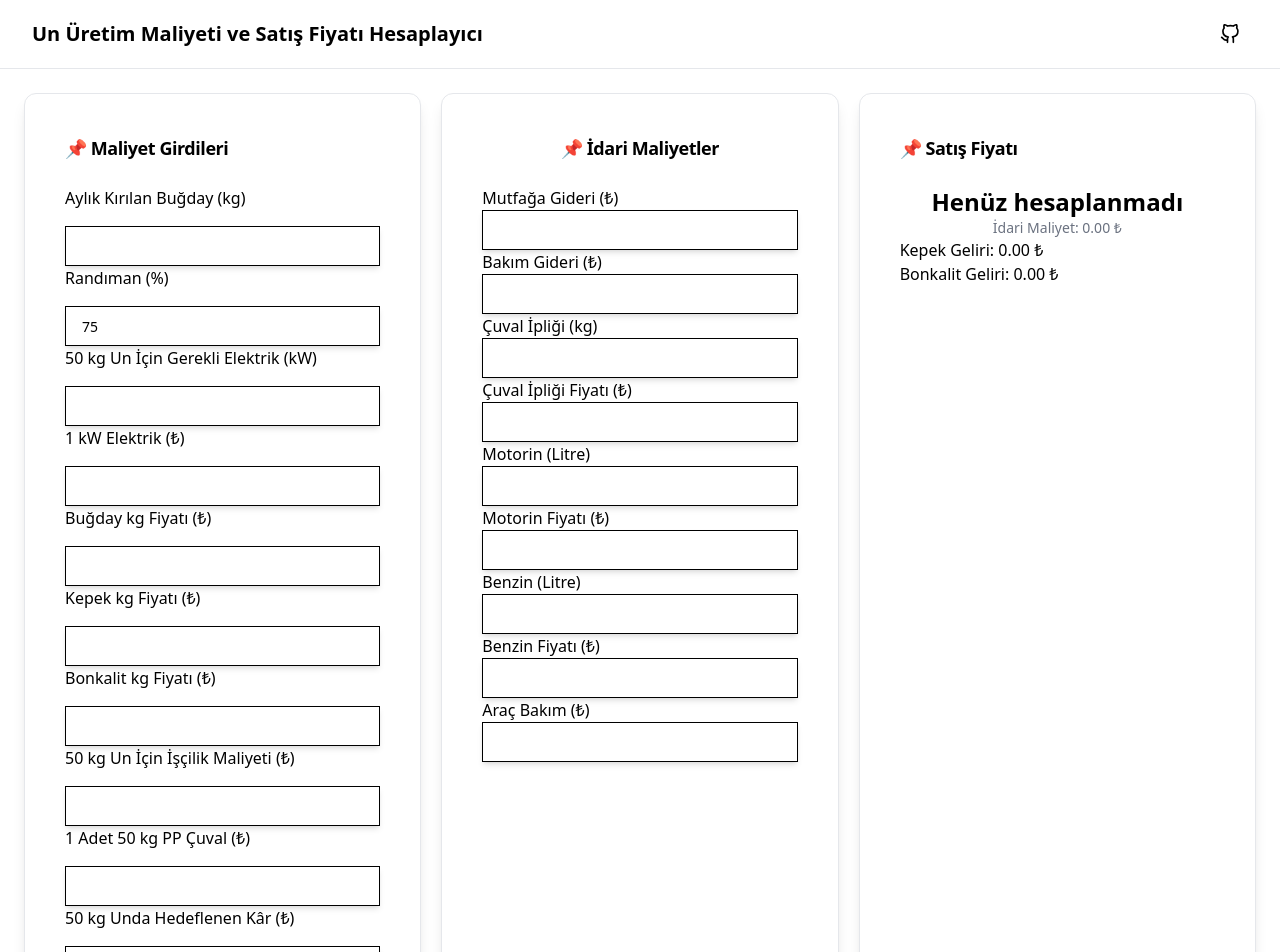
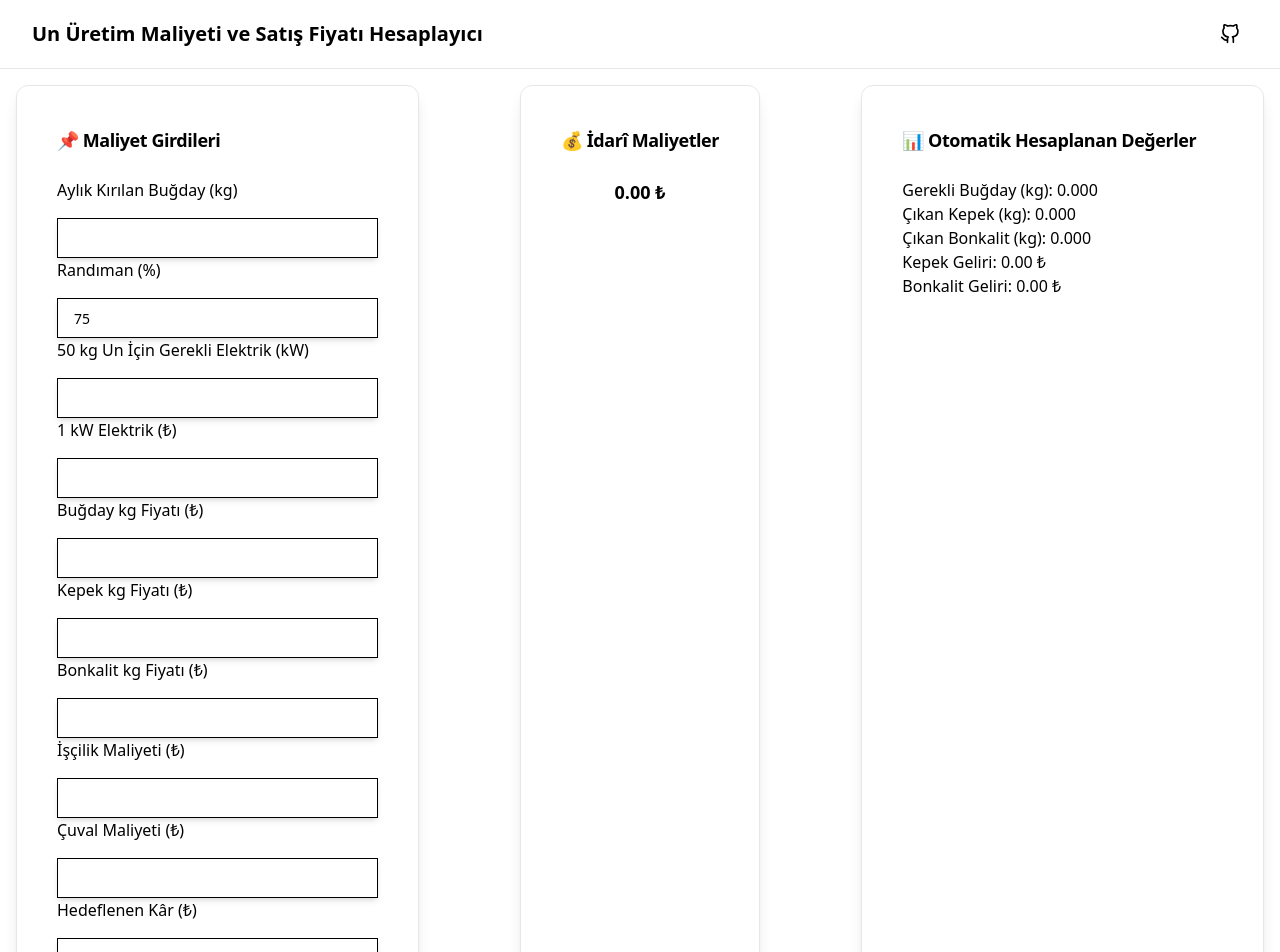
Before and after one commit to bilgehangormez/cost-and-selling-price-calculator, a Next.js app: page / in a window 1280 px wide. Shown: the top 952 px of the page. Built offline with nearby package versions, Linux system fonts and the light colour scheme.

Commit message:
Update PriceCalculator.tsx

```diff
--- a/src/components/PriceCalculator.tsx
+++ b/src/components/PriceCalculator.tsx
@@ -3,10 +3,10 @@
 import { Card, CardContent, CardHeader, CardTitle } from "@/components/ui/card";
 import { Input } from "@/components/ui/input";
 import { Label } from "@/components/ui/label";
+import { Button } from "@/components/ui/button"; // Hesapla butonu için
 import { useState } from "react";
 import { useForm } from "react-hook-form";
 import { CostCalculator } from "@/lib/calculator";
-import { Button } from "@/components/ui/button";
 
 export function PriceCalculator() {
     const [finalPrice, setFinalPrice] = useState<number | null>(null);
@@ -19,9 +19,10 @@ export function PriceCalculator() {
 
     const { register, handleSubmit } = useForm({
         defaultValues: {
+            monthly_wheat: "",
+            randiman: "75",
             electricity_kwh: "",
             electricity_price: "",
-            randiman: "75",
             wheat_price: "",
             bran_price: "",
             bonkalit_price: "",
@@ -36,20 +37,33 @@ export function PriceCalculator() {
             diesel_price: "",
             gasoline_liters: "",
             gasoline_price: "",
-            vehicle_maintenance: "",
-            monthly_wheat: ""
+            vehicle_maintenance: ""
         }
     });
 
     const formatNumber = (value: string) => parseFloat(value.replace(",", ".") || "0");
 
     const onSubmit = async (data: Record<string, string>) => {
-        const randimanValue = formatNumber(data.randiman);
-        const wheatNeeded = 5000 / randimanValue;
-        setWheatRequired(wheatNeeded);
-
         const branPrice = formatNumber(data.bran_price);
         const bonkalitPrice = formatNumber(data.bonkalit_price);
+
+        // ✅ **Buğday gereksinimini hesapla**
+        const randimanValue = formatNumber(data.randiman);
+        const wheatRequiredCalc = 5000 / randimanValue;
+        setWheatRequired(wheatRequiredCalc);
+
+        // ✅ **İdari maliyet hesaplaması**
+        const sackThreadCost = formatNumber(data.sack_thread_kg) * formatNumber(data.sack_thread_price);
+        const dieselCost = formatNumber(data.diesel_liters) * formatNumber(data.diesel_price);
+        const gasolineCost = formatNumber(data.gasoline_liters) * formatNumber(data.gasoline_price);
+        const totalAdministrativeCost =
+            formatNumber(data.kitchen_expense) +
+            formatNumber(data.maintenance_expense) +
+            sackThreadCost +
+            dieselCost +
+            gasolineCost +
+            formatNumber(data.vehicle_maintenance);
+        setAdministrativeCost(totalAdministrativeCost);
 
         const calculator = new CostCalculator(
             data.electricity_kwh.replace(",", "."),
@@ -79,13 +93,12 @@ export function PriceCalculator() {
         setBonkalitKg(result.bonkalitKg);
         setBranRevenue(result.branKg * branPrice);
         setBonkalitRevenue(result.bonkalitKg * bonkalitPrice);
-        setAdministrativeCost(result.administrativeCost);
     };
 
     return (
-        <div className="grid grid-cols-1 md:grid-cols-3 gap-6 mx-auto p-6">
+        <div className="grid grid-cols-1 md:grid-cols-3 gap-4 mx-auto p-4">
 
-            {/* 📌 Maliyet Girdileri */}
+            {/* 📌 Sol Kısım: Maliyet Girdileri */}
             <Card className="shadow-lg rounded-xl border p-4">
                 <CardHeader>
                     <CardTitle className="text-lg">📌 Maliyet Girdileri</CardTitle>
@@ -113,63 +126,41 @@ export function PriceCalculator() {
                         <Label>Bonkalit kg Fiyatı (₺)</Label>
                         <Input {...register("bonkalit_price")} />
 
-                        <Label>50 kg Un İçin İşçilik Maliyeti (₺)</Label>
+                        <Label>İşçilik Maliyeti (₺)</Label>
                         <Input {...register("labor_cost")} />
 
-                        <Label>1 Adet 50 kg PP Çuval (₺)</Label>
+                        <Label>Çuval Maliyeti (₺)</Label>
                         <Input {...register("bag_cost")} />
 
-                        <Label>50 kg Unda Hedeflenen Kâr (₺)</Label>
+                        <Label>Hedeflenen Kâr (₺)</Label>
                         <Input {...register("target_profit")} />
 
-                        <Button type="submit" className="w-full bg-blue-600 text-white">Hesapla</Button>
+                        <Button type="submit" className="mt-4 w-full bg-blue-500 text-white">
+                            Hesapla
+                        </Button>
                     </form>
                 </CardContent>
             </Card>
 
-            {/* 📌 İdari Maliyetler (ORTADA) */}
-            <Card className="shadow-lg rounded-xl border p-4 col-span-1">
+            {/* 📌 Orta Kısım: İdarî Maliyetler */}
+            <Card className="shadow-lg rounded-xl border p-4 mx-auto">
                 <CardHeader>
-                    <CardTitle className="text-lg text-center">📌 İdari Maliyetler</CardTitle>
+                    <CardTitle className="text-lg">💰 İdarî Maliyetler</CardTitle>
                 </CardHeader>
                 <CardContent>
-                    <Label>Mutfağa Gideri (₺)</Label>
-                    <Input {...register("kitchen_expense")} />
-
-                    <Label>Bakım Gideri (₺)</Label>
-                    <Input {...register("maintenance_expense")} />
-
-                    <Label>Çuval İpliği (kg)</Label>
-                    <Input {...register("sack_thread_kg")} />
-
-                    <Label>Çuval İpliği Fiyatı (₺)</Label>
-                    <Input {...register("sack_thread_price")} />
-
-                    <Label>Motorin (Litre)</Label>
-                    <Input {...register("diesel_liters")} />
-
-                    <Label>Motorin Fiyatı (₺)</Label>
-                    <Input {...register("diesel_price")} />
-
-                    <Label>Benzin (Litre)</Label>
-                    <Input {...register("gasoline_liters")} />
-
-                    <Label>Benzin Fiyatı (₺)</Label>
-                    <Input {...register("gasoline_price")} />
-
-                    <Label>Araç Bakım (₺)</Label>
-                    <Input {...register("vehicle_maintenance")} />
+                    <p className="text-center text-lg font-bold">{administrativeCost.toFixed(2)} ₺</p>
                 </CardContent>
             </Card>
 
-            {/* 📌 Satış Fiyatı ve Otomatik Hesaplanan Değerler */}
+            {/* 📌 Sağ Kısım: Satış Fiyatı ve Hesaplanan Değerler */}
             <Card className="shadow-lg rounded-xl border p-4">
                 <CardHeader>
-                    <CardTitle className="text-lg">📌 Satış Fiyatı</CardTitle>
+                    <CardTitle className="text-lg">📊 Otomatik Hesaplanan Değerler</CardTitle>
                 </CardHeader>
                 <CardContent>
-                    <p className="text-2xl font-bold text-center">{finalPrice !== null ? `${finalPrice.toFixed(2)} ₺` : "Henüz hesaplanmadı"}</p>
-                    <p className="text-sm text-gray-500 text-center">İdari Maliyet: {administrativeCost.toFixed(2)} ₺</p>
+                    <p>Gerekli Buğday (kg): {wheatRequired.toFixed(3)}</p>
+                    <p>Çıkan Kepek (kg): {branKg.toFixed(3)}</p>
+                    <p>Çıkan Bonkalit (kg): {bonkalitKg.toFixed(3)}</p>
                     <p>Kepek Geliri: {branRevenue.toFixed(2)} ₺</p>
                     <p>Bonkalit Geliri: {bonkalitRevenue.toFixed(2)} ₺</p>
                 </CardContent>
```
